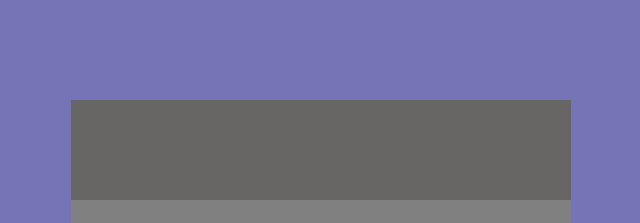
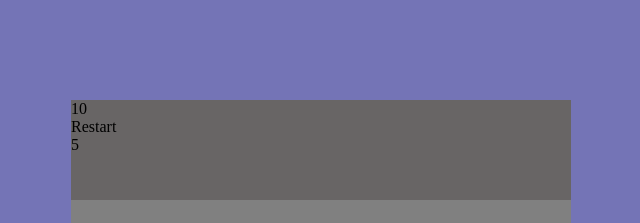
Before and after one commit to atmosphere1337/vue_pages, a Vue app: page /minesweeper in a window 1280 px wide. Shown: the top 223 px of the page, without its empty margins (319-959 px from the left). Built offline with nearby package versions, Linux system fonts and the light colour scheme.

Commit message:
Logic done. Restart and graphics left.

```diff
--- a/src/components/minesweeper/Square.vue
+++ b/src/components/minesweeper/Square.vue
@@ -20,13 +20,19 @@
         neighbours: {
             type: Number,
             default: 0
+        },
+        gameover: {
+            type: Boolean,
+            default: false
         }
     })
+    const emit = defineEmits(['marked_down'])
     const avail = ref(true)
     const killer = ref(false)
+    const marked = ref(false)
     function handle()
     {
-        if (avail.value)
+        if (!props.gameover && avail.value)
         {
             avail.value = false
             let keep:boolean = props.click_handler(props.pos)
@@ -34,17 +40,29 @@
                 killer.value = true
         }
     }
+    function rightclick(e:Event)
+    {
+        marked.value = !marked.value
+        if (props.vis == 0)
+            emit('marked_down', marked.value)
+        e.preventDefault()
+    }
 </script>
 <template>
     <div
      :class="{m_cell: true, m_clicked_empty: props.vis == 1, m_deadcell: killer}"
-     :style="{textAlign: 'center'}"
-     @click="handle()">
-        <span v-if="props.mode == 0 && props.vis == 1 && props.neighbours > 0" style="font-size: 28px;">
+     :style="{textAlign: 'center', fontSize: '28px'}"
+     @click="handle()"
+     @contextmenu="rightclick"
+     >
+        <span v-if="props.mode == 0 && props.vis == 1 && props.neighbours > 0">
             {{neighbours}}
         </span>
         <span v-if="props.vis == 1 && props.mode == 1">
             X
         </span>
+        <span v-if="marked && props.vis == 0">
+            P
+        </span>
     </div>
 </template>
--- /dev/null
+++ b/src/components/minesweeper/Table.vue
@@ -0,0 +1,35 @@
+<script lang="ts">
+    export default {
+        data() {
+            return {
+                val: 'Hello',
+                time: 0,
+                timer_instance: 0,
+            }
+        },
+        emits: ['restart'],
+        methods: {
+            timer_function(){return setInterval(()=>{ this.time++}, 1000)},
+            emit_newgame() { this.$emit('restart', true) }
+        },
+        mounted() {
+            this.time = 0
+            this.timer_instance = this.timer_function()
+        },
+        props: {
+            bombs: {
+                type: Number,
+                default: 0
+            }
+
+        }
+
+    }
+</script>
+<template>
+    <div>
+        <div>{{ $props.bombs }}</div>
+        <div @click="emit_newgame">Restart</div>
+        <div>{{ time }}</div>
+    </div>
+</template>
--- a/src/views/Minesweeper.vue
+++ b/src/views/Minesweeper.vue
@@ -1,10 +1,13 @@
 <script setup lang="ts">
-    import {ref, computed, toValue} from 'vue';
+    import {ref, computed, watch, getCurrentInstance} from 'vue';
     import Square from '../components/minesweeper/Square.vue'
+    import Table from '../components/minesweeper/Table.vue'
     const width = ref(10)
     const height = ref(10)
     const bombs = ref(10)
-    const counter = ref(0)
+    const bombs_left = ref(bombs.value)
+    const cells_towin_left = ref(width.value * height.value - bombs.value)
+    const gameover = ref(false)
     function createArray(width:number, height:number): number[][]
     {
         let out: number[][] = new Array(height)
@@ -97,6 +100,10 @@
         }
         return
     }
+    function restart_function()
+    {
+        alert('restart')
+    }
     function press_click(counter:number):boolean
     {
         let y:number = Math.floor(counter/width.value)
@@ -110,6 +117,7 @@
                         map_visible.value[i][j] = 1
                 }
             alert('you lost')
+            gameover.value = true
             return false
         }
         if (line_map_neighbour.value[counter] == 0)
@@ -124,11 +132,26 @@
     const line_map = computed(()=>{return map.value.reduce((a:number[], b:number[])=>a.concat(b), [])})
     const line_map_visible = computed(()=>{return map_visible.value.reduce((a:number[], b:number[])=>a.concat(b), [])})
     const line_map_neighbour = computed(()=>{return map_neighbour.value.reduce((a:number[], b:number[])=>a.concat(b), [])})
+    const bombs_left_change = (out:boolean)=> out ? bombs_left.value-- : bombs_left.value++
+    watch(line_map_visible, (new_val)=>{
+        let total_done:number = new_val.reduce((acc, val) => acc + val, 0)
+        if (total_done == cells_towin_left.value)
+        {
+            alert('You won')
+            gameover.value = true
+        }
+    })
 </script>
 <template>
     <div class="minesweeper">
         <div class="m_window">
-            <div class="m_info"></div>
+            <div class="m_info">
+                <Table
+                 :bombs="bombs_left"
+                 @restart="restart_function()"
+                >
+                </Table>
+            </div>
             <div class="m_outerfield">
                 <div class="m_field" :style="{gridTemplateColumns: gridString(10), gridTemplateRows: gridString(10)}" >
                     <Square
@@ -138,13 +161,15 @@
                      :mode="line_map[i]"
                      :click_handler="press_click"
                      :neighbours="line_map_neighbour[i]"
+                     :gameover="gameover"
+                     @marked_down="(out)=>bombs_left_change(out)"
                      >
                     </Square>
                 </div>
             </div>
         </div>
     </div>
-    <div v-for="lel in map_visible">
-        {{lel}}
+    <div v-for="x in map_visible">
+        {{x}}
     </div>
 </template>
```
